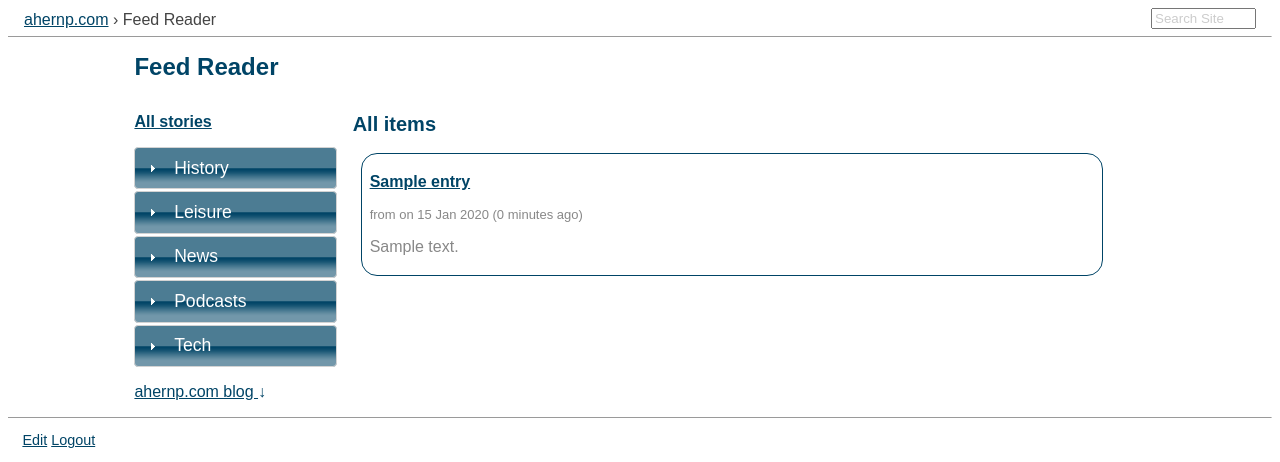
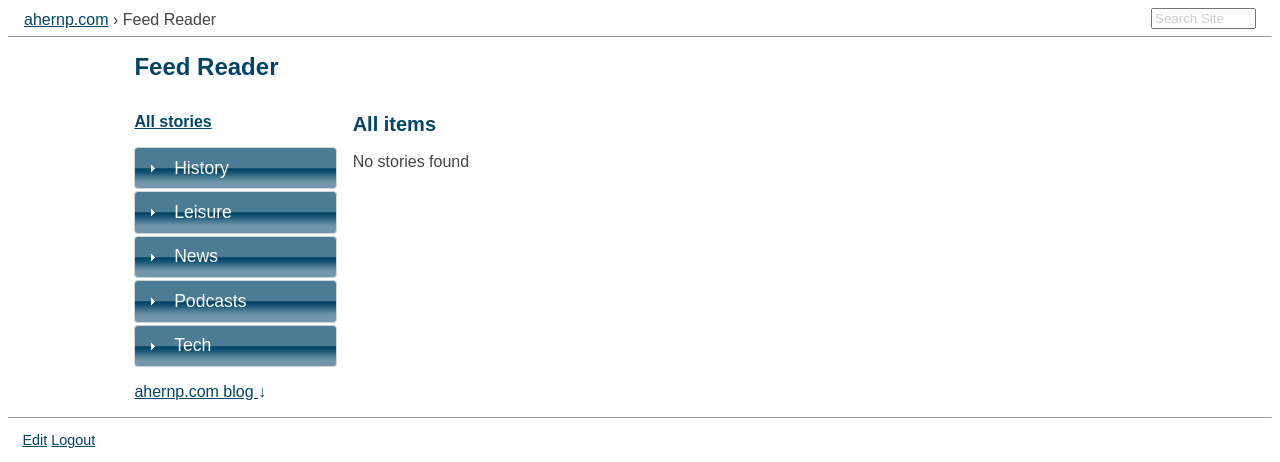
Before and after one commit to Python3pkg/DMCM, a Django app: page /feedreader/ in a window 1280 px wide. Shown: the top 462 px of the page. Run offline with Django 3.2, Linux system fonts and the light colour scheme; a user stored in the database is signed in; data comes from the database, SQL or seed files in the repository; tables that the repository leaves empty hold one stand-in row (values such as "Sample post"); parts of the project's set-up code (start-up, migrations or seed data) failed here and were passed over; some libraries are stand-ins or nearby versions; some web fonts are replaced.

Commit message:
Show unread feed entries only.

```diff
--- a/feedreader/templates/feedreader/feeds.html
+++ b/feedreader/templates/feedreader/feeds.html
@@ -7,6 +7,8 @@
         href="/static/jquery-ui-1.9.2.custom/css/ahernp-theme/jquery-ui-1.9.2.custom.min.css"
     />
     <style type="text/css">
+        .hidden {display:none;}
+        .num_unread {font-weight:bold;}
         p.feedreader_menu {font-size: small; margin: 0;}
         p.feedreader_subtitle {font-size: small;}
         #content {width: 80%;}
@@ -48,12 +50,19 @@
                 feedreader=""
                 href="{% url 'feedreader.views.feeds' %}?mark_read_flag=1"
                 title="Mark All entries as read">
-                {% if total_unread > 0 %}({{ total_unread }}){% endif %}
+                <span class="total_unread {% if total_unread = 0 %}hidden{% endif %}">
+                    ({{ total_unread }})
+                </span>
             </a>
         </h3>
         <div id="accordion">
             {% for group in groups %}
-                <h3>{{ group.name }}</h3>
+                <h3>
+                    {{ group.name }}
+                    <span class="num_unread {% if group.num_unread = 0 %}hidden{% endif %}">
+                        ({{ group.num_unread }})
+                    </span>
+                </h3>
                 <div>
                     <p class="feedreader_menu">
                         <a class="load_request"
@@ -68,11 +77,13 @@
                             title="Poll All {{ group.name }} feeds">
                             &darr;
                         </a>
-                        <a class="secondary_link load_request"
+                        <a class="secondary_link mark_read_request"
                             feedreader="group_id={{ group.id }}&mark_read_flag=1"
                             href="{% url 'feedreader.views.feeds' %}?group_id={{ group.id }}&mark_read_flag=1"
                             title="Mark All {{ group.name }} feed entries as read">
-                            {% if group.num_unread > 0 %}({{ group.num_unread }}){% endif %}
+                            <span class="num_unread {% if group.num_unread = 0 %}hidden{% endif %}">
+                                ({{ group.num_unread }})
+                            </span>
                         </a>
                     <p>
                     {% for feed in group.feed_set.all %}
@@ -89,11 +100,13 @@
                                 title="Poll {{ feed.title }} feed">
                                 &darr;
                             </a>
-                            <a class="secondary_link load_request"
+                            <a class="secondary_link mark_read_request"
                                 feedreader="feed_id={{ feed.id }}&mark_read_flag=1"
                                 href="{% url 'feedreader.views.feeds' %}?feed_id={{ feed.id }}&mark_read_flag=1"
                                 title="Mark {{ feed.title }} feed entries as read">
-                                {% if feed.num_unread > 0 %}({{ feed.num_unread }}){% endif %}
+                                <span class="num_unread {% if feed.num_unread = 0 %}hidden{% endif %}">
+                                    ({{ feed.num_unread }})
+                                </span>
                             </a>
                         </p>
                     {% endfor %}
@@ -113,11 +126,13 @@
                     title="Poll {{ feed.title }} feed">
                     &darr;
                 </a>
-                <a class="secondary_link load_request"
+                <a class="secondary_link mark_read_request"
                     feedreader="feed_id={{ feed.id }}&mark_read_flag=1"
                     href="{% url 'feedreader.views.feeds' %}?feed=_id{{ feed.id }}&mark_read_flag=1"
                     title="Mark {{ feed.title }} feed entries as read">
-                    {% if feed.num_unread > 0 %}({{ feed.num_unread }}){% endif %}
+                    <span class="num_unread {% if feed.num_unread = 0 %}hidden{% endif %}">
+                        ({{ feed.num_unread }})
+                    </span>
                 </a>
             </p>
         {% endfor %}
--- a/feedreader/views.py
+++ b/feedreader/views.py
@@ -9,6 +9,7 @@ def build_context(get):
     """Build common context dictionary"""
     poll_flag = get.get('poll_flag', None)
     mark_read_flag = get.get('mark_read_flag', None)
+    show_unread_flag = get.get('show_unread_flag', None)
     feed = None
     feed_id = get.get('feed_id', None)
     if feed_id:
@@ -31,7 +32,10 @@ def build_context(get):
             entries.update(read=True)
         if poll_flag:
             poll_feed(feed)
-        entries = Entry.objects.filter(feed=feed)[:options.number_initially_displayed]
+        if show_unread_flag:
+            entries = Entry.objects.filter(feed=feed)  # [:options.number_initially_displayed]
+        else:
+            entries = Entry.objects.filter(feed=feed, read=False)  # [:options.number_initially_displayed]
         context['entries_header'] = feed.title
     elif group:
         feeds = Feed.objects.filter(group=group)
@@ -41,13 +45,19 @@ def build_context(get):
         if poll_flag:
             for feed in feeds:
                 poll_feed(feed)
-        entries = Entry.objects.filter(feed__group=group)[:options.number_initially_displayed]
+        if show_unread_flag:
+            entries = Entry.objects.filter(feed__group=group)[:options.number_initially_displayed]
+        else:
+            entries = Entry.objects.filter(feed__group=group, read=False)[:options.number_initially_displayed]
         context['entries_header'] = group.name
     else:
         if mark_read_flag:
             entries = Entry.objects.filter(read=False)
             entries.update(read=True)
-        entries = Entry.objects.all()[:options.number_initially_displayed]
+        if show_unread_flag:
+            entries = Entry.objects.all()[:options.number_initially_displayed]
+        else:
+            entries = Entry.objects.filter(read=False)[:options.number_initially_displayed]
         context['entries_header'] = 'All items'
     context['entries'] = entries
     context['total_unread'] = len(Entry.objects.filter(read=False))
```
